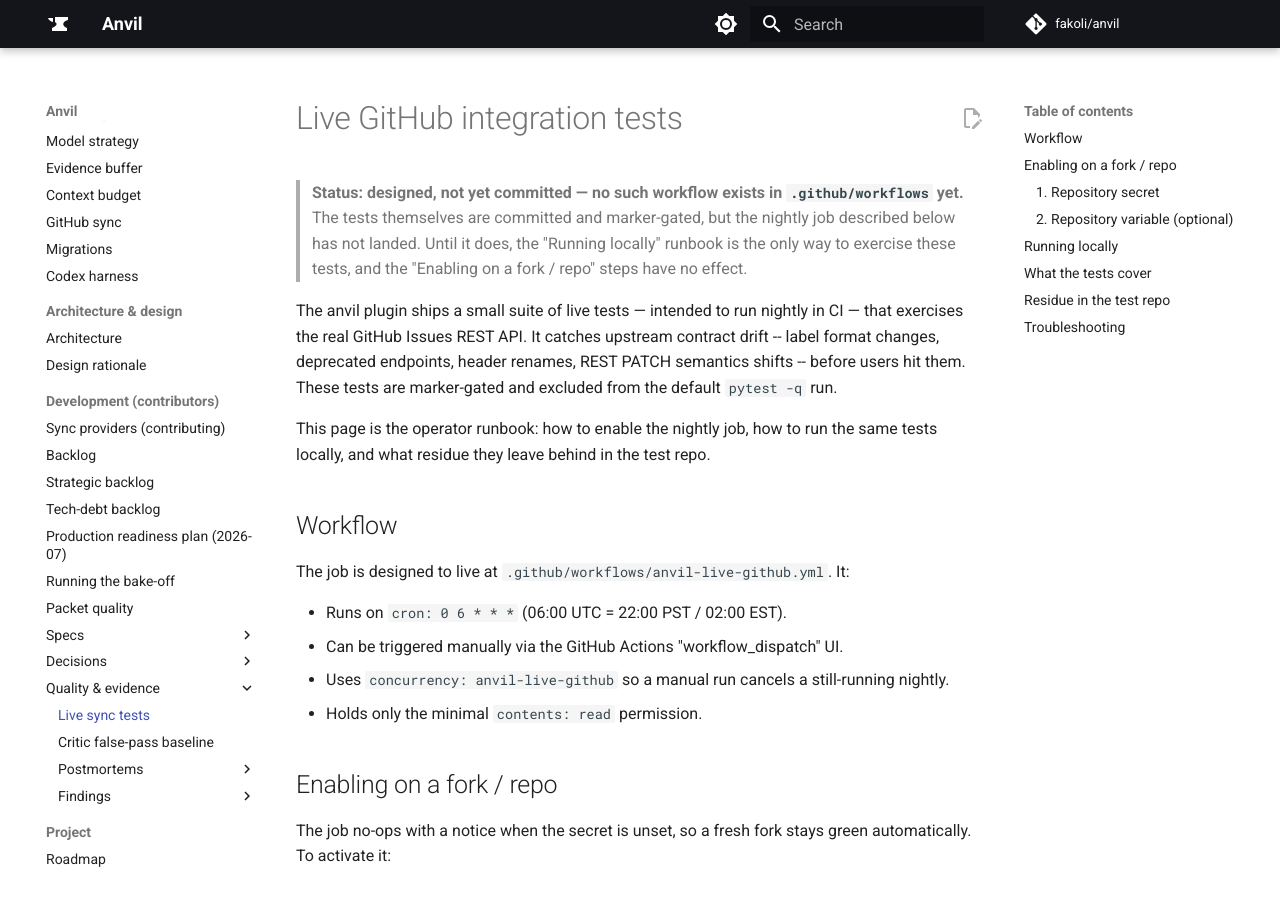
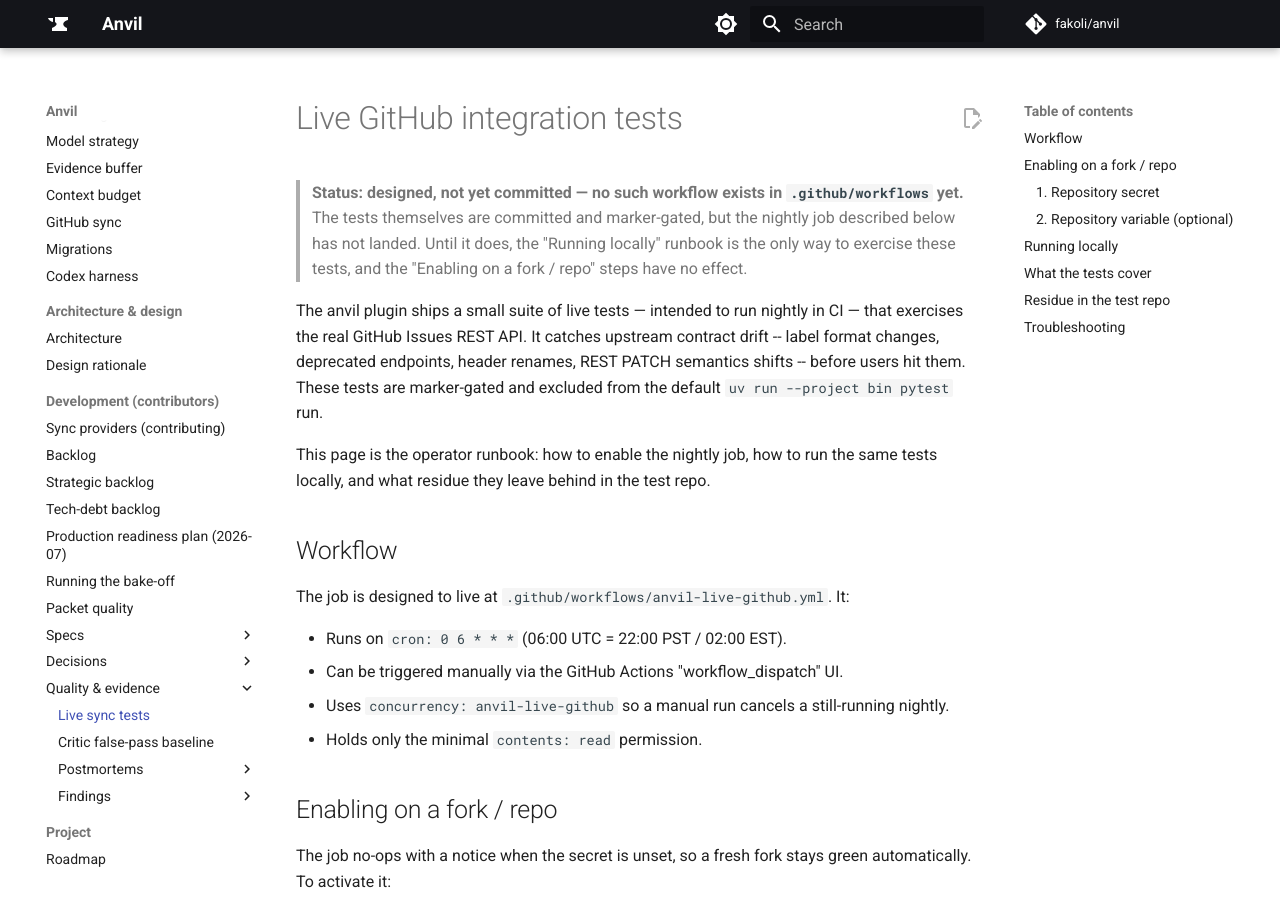
Before and after one commit to fakoli/anvil, an MkDocs documentation site: the page built from docs/live-tests.md, in a window 1280 px wide and 900 px high. Built offline with MkDocs 1.6.1 and Material for MkDocs 9.7.7, drawn with Linux system fonts in a browser that asks for light colours; comment, search, counter and statistics services are not loaded.

Commit message:
docs: use canonical default pytest command

```diff
--- a/docs/live-tests.md
+++ b/docs/live-tests.md
@@ -11,7 +11,7 @@ nightly in CI — that exercises the
 real GitHub Issues REST API. It catches upstream contract drift -- label
 format changes, deprecated endpoints, header renames, REST PATCH semantics
 shifts -- before users hit them. These tests are marker-gated and excluded
-from the default `pytest -q` run.
+from the default `uv run --project bin pytest` run.
 
 This page is the operator runbook: how to enable the nightly job, how to run
 the same tests locally, and what residue they leave behind in the test repo.
```
